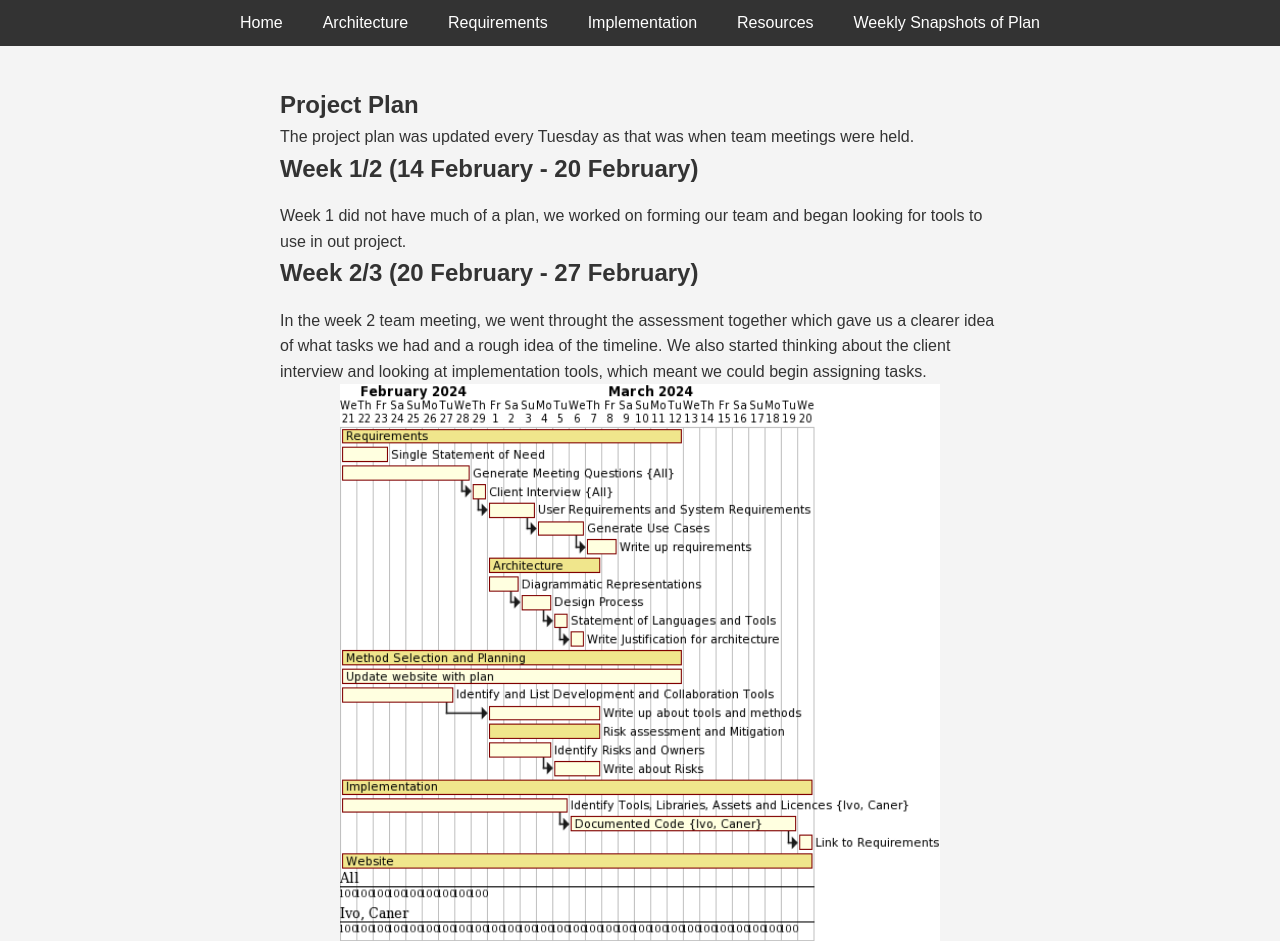
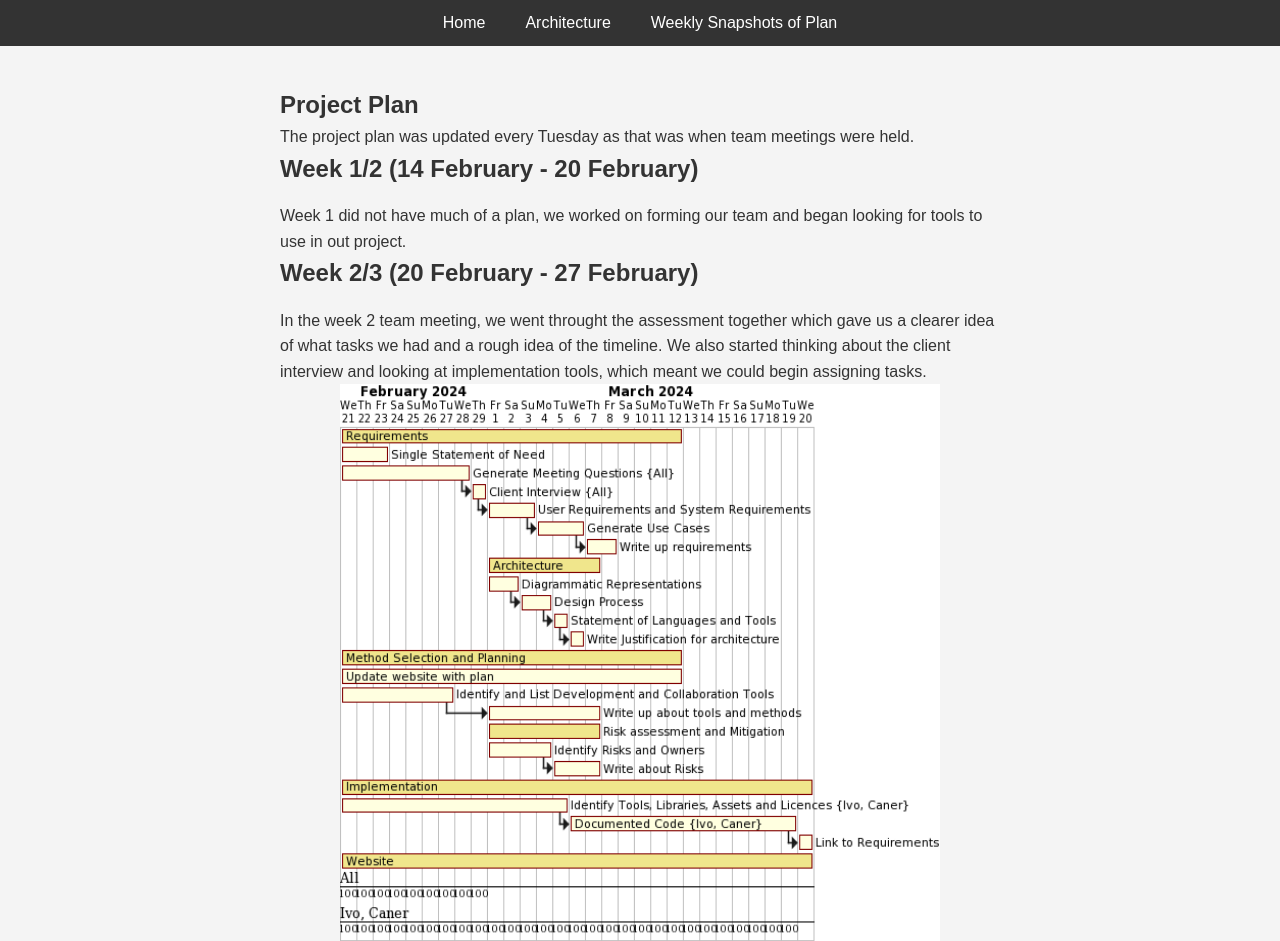
Before and after one commit to IvoHadley1/IvoHadley1.github.io, a plain HTML site: page projectplan.html in a window 1280 px wide. Shown: the top 941 px of the page. Drawn offline with Linux system fonts and the light colour scheme.

Commit message:
Update projectplan.html

```diff
--- a/projectplan.html
+++ b/projectplan.html
@@ -12,9 +12,6 @@
         <ul>
             <li><a href ="index.html">Home</a></li>
             <li><a href="architecture.html">Architecture</a></li>
-            <li><a href="#requirements">Requirements</a></li>
-            <li><a href="#implementation">Implementation</a></li>
-            <li><a href="#resources">Resources</a></li>
             <li><a href="projectplan.html">Weekly Snapshots of Plan</a></li>
         </ul>
     </nav>
```
